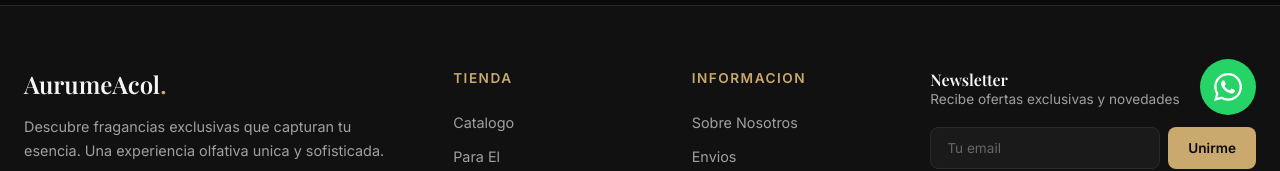
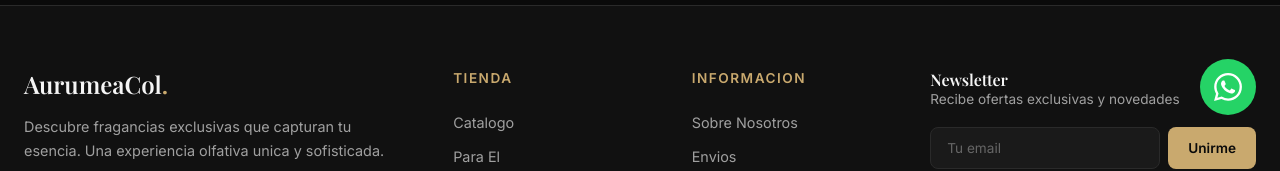
Before and after one commit to Itsstebann/e-commerce, a Next.js app: page /checkout/failure in a window 1280 px wide. Shown: the part 661-832 px from the top of the page. Built offline with nearby package versions, Linux system fonts and the light colour scheme; a web font is replaced by a local one.

Commit message:
Corrige nombre de marca a AurumeaCol

```diff
--- a/src/app/checkout/failure/page.js
+++ b/src/app/checkout/failure/page.js
@@ -38,7 +38,7 @@ export default function CheckoutFailure() {
         <p style={{ color: 'var(--color-text-secondary)', fontSize: '0.9rem', marginBottom: '2rem' }}>
           ¿Necesitas ayuda?{' '}
           <a
-            href={`https://wa.me/573202848069?text=${encodeURIComponent('Hola, tuve un problema al pagar en AurumeAcol y necesito ayuda')}`}
+            href={`https://wa.me/573202848069?text=${encodeURIComponent('Hola, tuve un problema al pagar en AurumeaCol y necesito ayuda')}`}
             target="_blank"
             rel="noopener noreferrer"
             style={{ color: '#25D366', fontWeight: 600 }}
--- a/src/app/checkout/pending/page.js
+++ b/src/app/checkout/pending/page.js
@@ -56,7 +56,7 @@ export default function CheckoutPending() {
         <p style={{ color: 'var(--color-text-secondary)', fontSize: '0.9rem', marginBottom: '2rem' }}>
           ¿Tienes dudas?{' '}
           <a
-            href={`https://wa.me/573202848069?text=${encodeURIComponent('Hola, realicé un pago en AurumeAcol y está pendiente de confirmación')}`}
+            href={`https://wa.me/573202848069?text=${encodeURIComponent('Hola, realicé un pago en AurumeaCol y está pendiente de confirmación')}`}
             target="_blank"
             rel="noopener noreferrer"
             style={{ color: '#25D366', fontWeight: 600 }}
--- a/src/app/checkout/success/page.js
+++ b/src/app/checkout/success/page.js
@@ -57,7 +57,7 @@ export default function CheckoutSuccess() {
         <p style={{ color: 'var(--color-text-secondary)', fontSize: '0.9rem', marginBottom: '2rem' }}>
           ¿Tienes dudas sobre tu pedido?{' '}
           <a
-            href={`https://wa.me/573202848069?text=${encodeURIComponent('Hola, quiero consultar el estado de mi pedido en AurumeAcol')}`}
+            href={`https://wa.me/573202848069?text=${encodeURIComponent('Hola, quiero consultar el estado de mi pedido en AurumeaCol')}`}
             target="_blank"
             rel="noopener noreferrer"
             style={{ color: '#25D366', fontWeight: 600 }}
--- a/src/app/layout.js
+++ b/src/app/layout.js
@@ -4,13 +4,13 @@ import ClientLayoutWrapper from '@/components/layout/ClientLayoutWrapper';
 
 export const metadata = {
   title: {
-    default: 'AurumeAcol | Perfumería Online en Colombia',
-    template: '%s | AurumeAcol',
+    default: 'AurumeaCol | Perfumería Online en Colombia',
+    template: '%s | AurumeaCol',
   },
-  description: 'AurumeAcol - Tienda en linea de perfumes exclusivos y originales. Encuentra la fragancia perfecta para cada ocasion con envio a todo Colombia. Perfumes para hombre, mujer y unisex.',
+  description: 'AurumeaCol - Tienda en linea de perfumes exclusivos y originales. Encuentra la fragancia perfecta para cada ocasion con envio a todo Colombia. Perfumes para hombre, mujer y unisex.',
   keywords: ['aurumeacol', 'perfumes', 'fragancias', 'perfumeria', 'tienda online', 'perfumes originales', 'Colombia', 'perfumes para hombre', 'perfumes para mujer', 'perfumes unisex', 'comprar perfumes'],
-  authors: [{ name: 'AurumeAcol' }],
-  creator: 'AurumeAcol',
+  authors: [{ name: 'AurumeaCol' }],
+  creator: 'AurumeaCol',
   metadataBase: new URL('https://www.aurumeacol.com'),
   alternates: {
     canonical: '/',
@@ -19,21 +19,21 @@ export const metadata = {
     type: 'website',
     locale: 'es_CO',
     url: 'https://www.aurumeacol.com',
-    siteName: 'AurumeAcol',
-    title: 'AurumeAcol | Perfumería Online en Colombia',
+    siteName: 'AurumeaCol',
+    title: 'AurumeaCol | Perfumería Online en Colombia',
     description: 'Descubre fragancias exclusivas que capturan tu esencia. Perfumes originales con envio a todo Colombia.',
     images: [
       {
         url: '/favicon.png',
         width: 512,
         height: 512,
-        alt: 'AurumeAcol - Perfumería Online',
+        alt: 'AurumeaCol - Perfumería Online',
       },
     ],
   },
   twitter: {
     card: 'summary_large_image',
-    title: 'AurumeAcol | Perfumería Online en Colombia',
+    title: 'AurumeaCol | Perfumería Online en Colombia',
     description: 'Descubre fragancias exclusivas que capturan tu esencia. Perfumes originales con envio a todo Colombia.',
     images: ['/favicon.png'],
   },
--- a/src/utils/constants.js
+++ b/src/utils/constants.js
@@ -1,5 +1,5 @@
 // Nombre de la tienda
-export const STORE_NAME = 'AurumeAcol';
+export const STORE_NAME = 'AurumeaCol';
 export const STORE_DESCRIPTION = 'Fragancias exclusivas que definen tu esencia';
 
 // Moneda por defecto
@@ -7,7 +7,7 @@ export const DEFAULT_CURRENCY = 'COP';
 
 // Numero de WhatsApp para contacto
 export const WHATSAPP_NUMBER = '573202848069';
-export const WHATSAPP_MESSAGE = 'Hola, me interesa un perfume de su catálogo en AurumeAcol';
+export const WHATSAPP_MESSAGE = 'Hola, me interesa un perfume de su catálogo en AurumeaCol';
 
 // Redes sociales
 export const SOCIAL_LINKS = {
```
